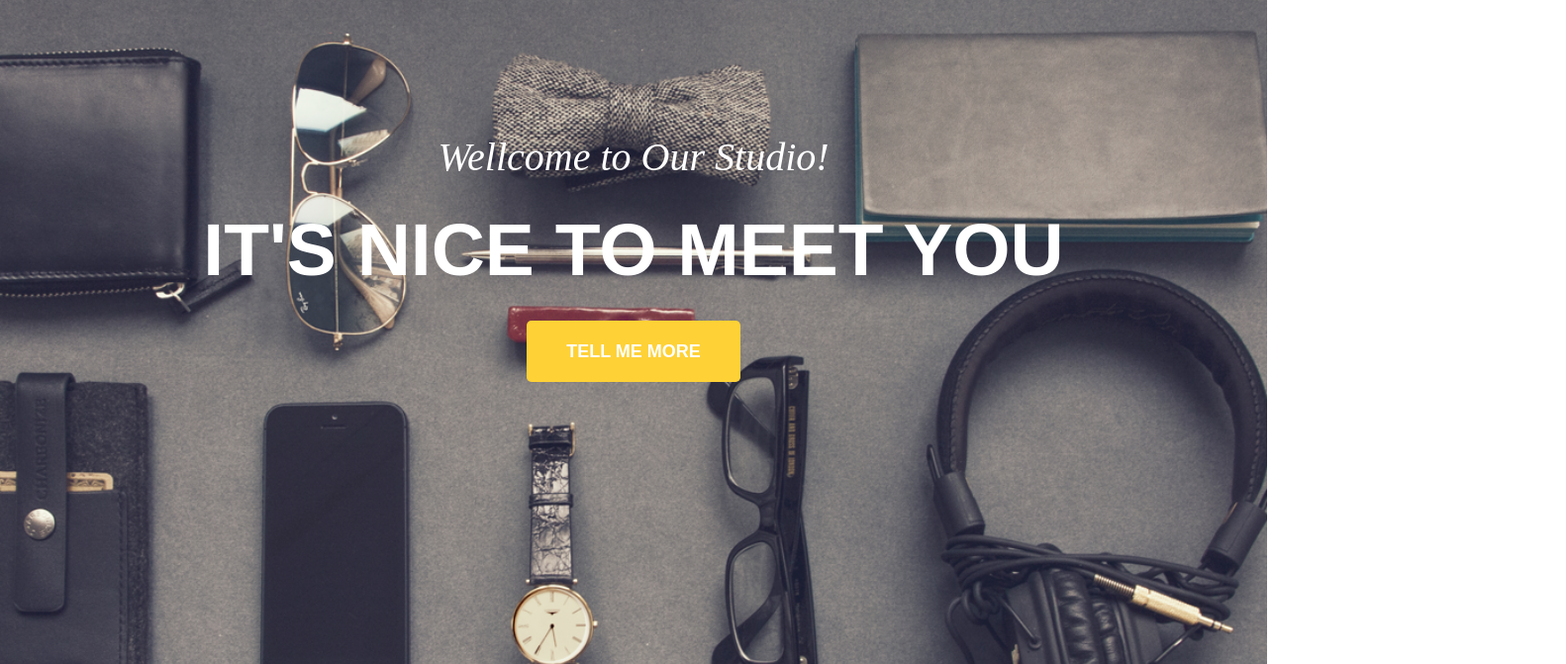
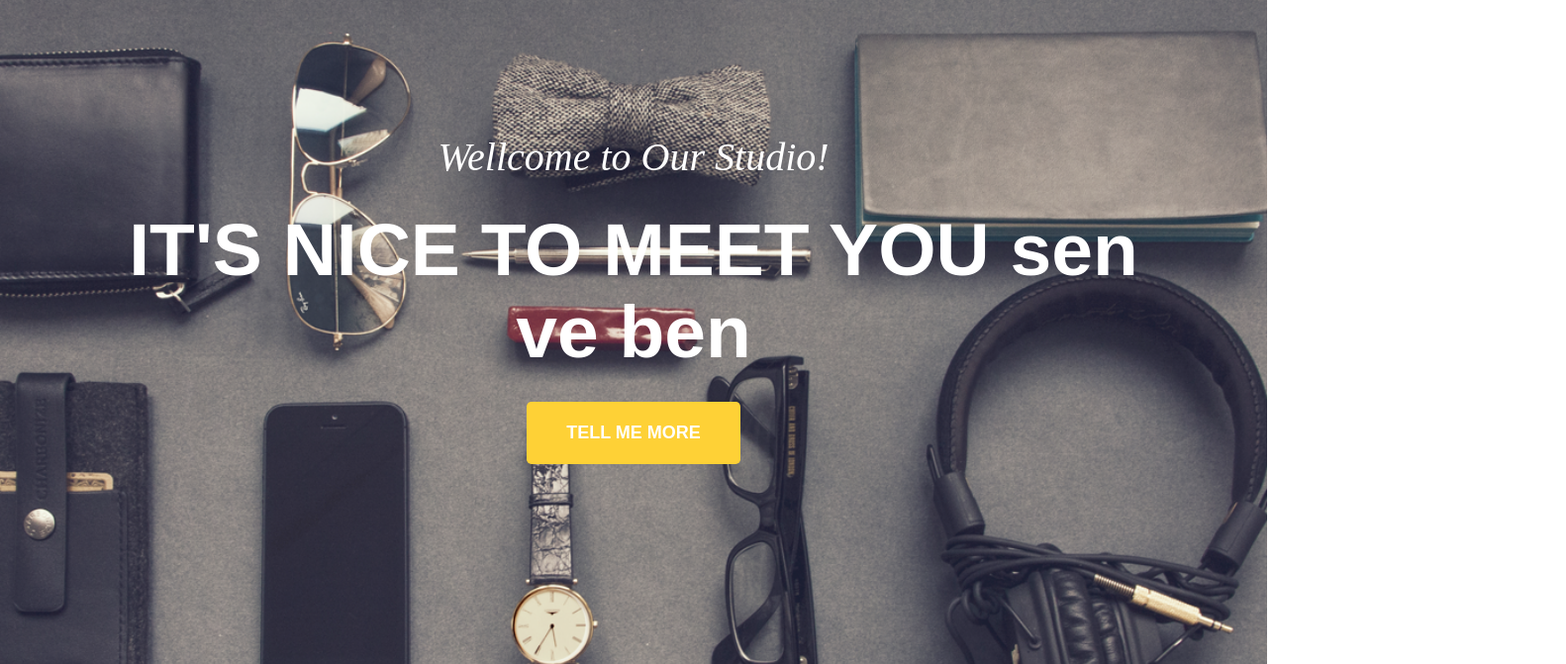
Before and after one commit to volkito/GoldenResponsiveHTML5Theme, a plain HTML site: page index.html in a window 1280 px wide. Shown: the part 85-756 px from the top of the page at 99% size, 1582 px wide, since content can reach past the window. Drawn offline with Linux system fonts and the light colour scheme.

Commit message:
Update index.html

```diff
--- a/index.html
+++ b/index.html
@@ -38,7 +38,7 @@
                           <h1>Wellcome to Our Studio!</h1>
                  </div> <!--.close col-sm-12-->
                  <div class="col-sm-12">
-                          <h2>IT'S NICE TO MEET YOU</h2>
+                          <h2>IT'S NICE TO MEET YOU sen ve ben</h2>
                  </div> <!--.close col-sm-12-->
                  <div class="col-sm-12">
                           <a href="#"><button type="button" class="btn btn-primary btn-lg">tell me more</button></a>
```
